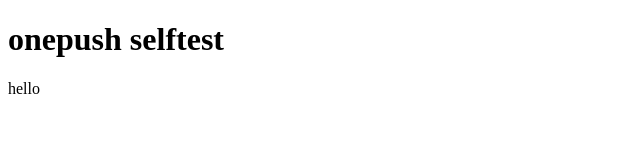
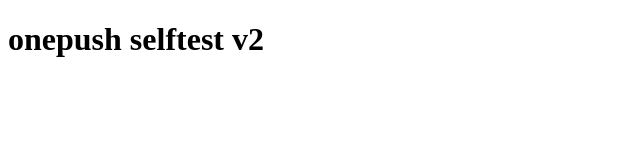
Before and after one commit to Metara-sama/onepush-selftest, a plain HTML site: page index.html in a window 1280 px wide. Shown: the whole page, without its empty margins (0-640 px from the left). Drawn offline with Linux system fonts and the light colour scheme.

Commit message:
test: 增量更新

```diff
--- a/index.html
+++ b/index.html
@@ -1 +1 @@
-<!doctype html><meta charset=utf-8><h1>onepush selftest</h1><p>hello</p>
+<!doctype html><meta charset=utf-8><h1>onepush selftest v2</h1>
```
